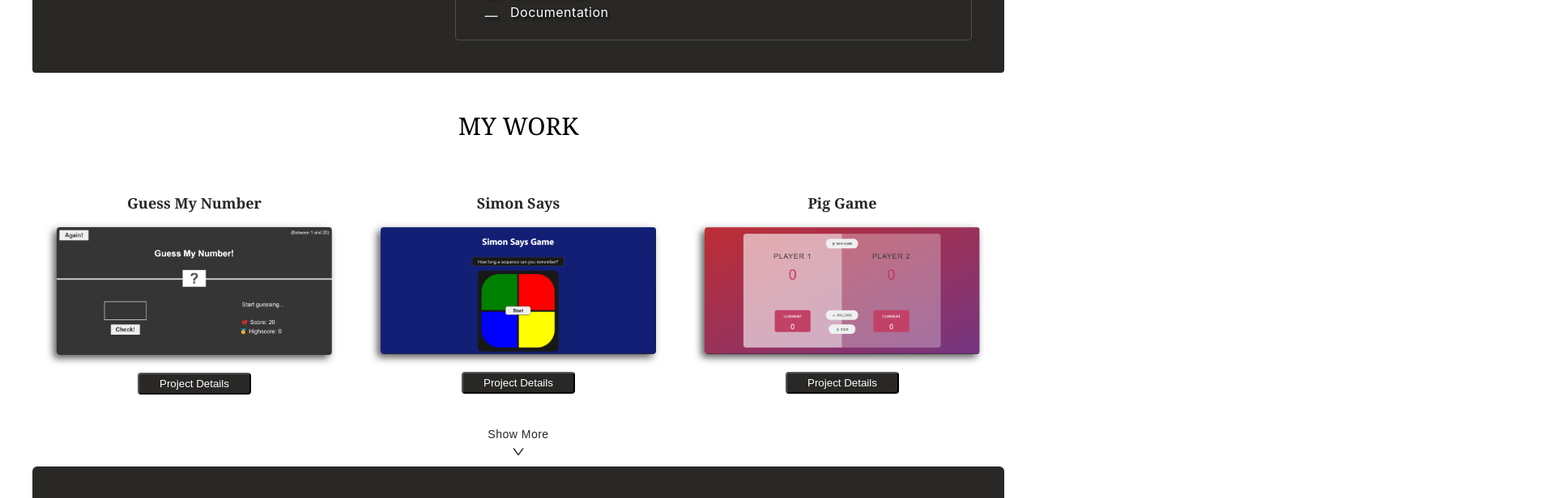
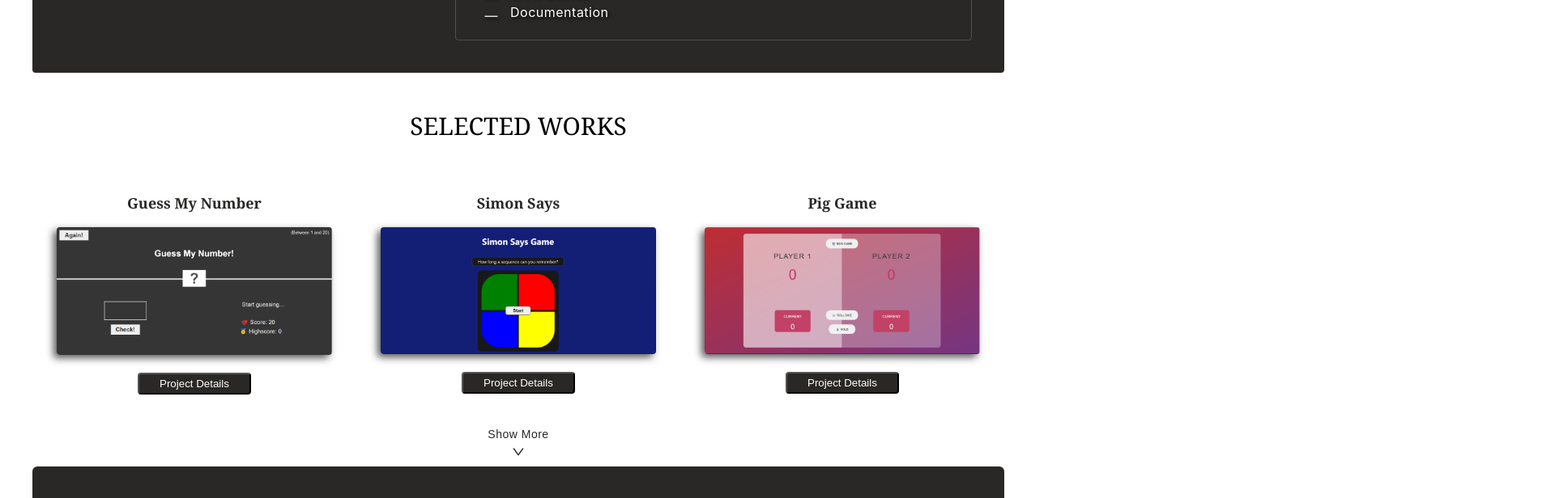
Before and after one commit to khybe/my-portfolio-2.0, a React (Create React App) app: page / in a window 1280 px wide. Shown: the part 1520-2136 px from the top of the page at 81% size, 1920 px wide, since content can reach past the window. Built offline with nearby package versions, Linux system fonts and the light colour scheme.

Commit message:
Update title in MyWork component

```diff
--- a/src/components/my-work/MyWork.js
+++ b/src/components/my-work/MyWork.js
@@ -34,7 +34,7 @@ const MyWork = () => {
   return (
     <section id="projects">
       <Fade right>
-        <h2>MY WORK</h2> {/* Title for My Work section with animation */}
+        <h2>SELECTED WORKS</h2> {/* Title for My Work section with animation */}
       </Fade>
       <Fade left>
         <ProjectList
@@ -48,7 +48,8 @@ const MyWork = () => {
         onClick={() => setShowMore(!showMore)} // Toggle the showMore state on button click
       >
         <span className="show-more-label">
-          {showMore ? "Show Less" : "Show More"} {/* Toggle button label based on showMore state */}
+          {showMore ? "Show Less" : "Show More"}{" "}
+          {/* Toggle button label based on showMore state */}
         </span>
         {showMore ? (
           <AiOutlineUp className="scroll-up-icon" /> // Show scroll-up icon if showMore is true
```
